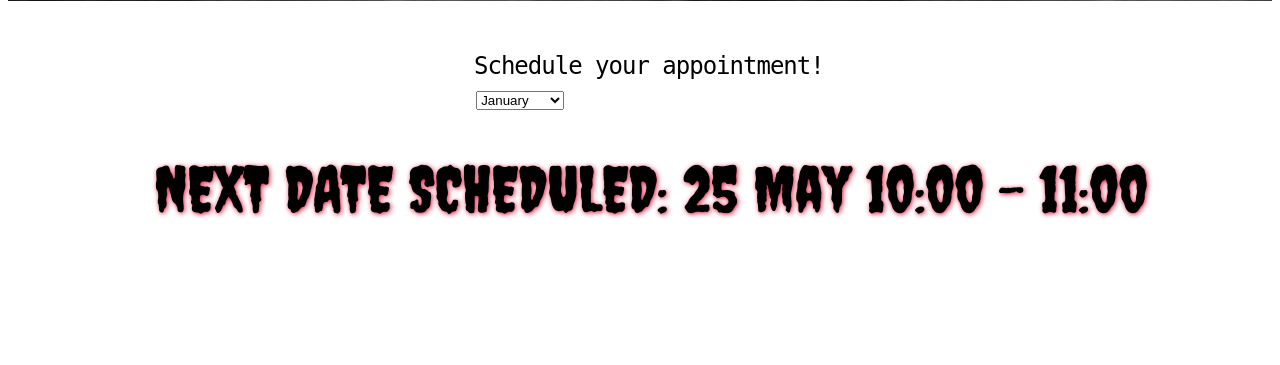
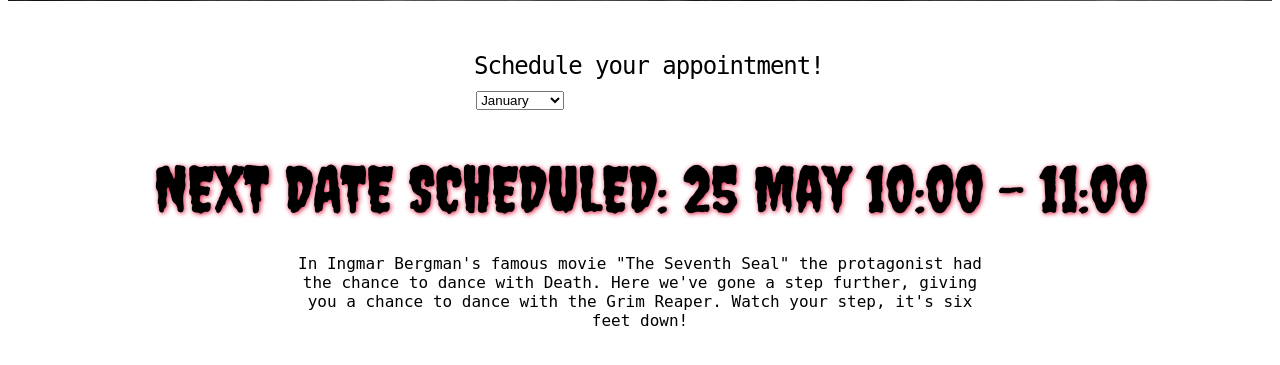
Before and after one commit to hardlanebakura/PortfolioWebsite, a Flask app: page / in a window 1280 px wide. Shown: the part 407-772 px from the top of the page. Run offline with Flask 2, Linux system fonts and the light colour scheme; data comes from the database, SQL or seed files in the repository; both versions use the stored data as it was after the commit; some libraries are stand-ins or nearby versions.

Commit message:
committing before upload

```diff
--- a/Templates/index.html
+++ b/Templates/index.html
@@ -58,4 +58,13 @@
         </div>
     </div>
 
+    <div id = "schedule_dance_info_wrapper">
+        <div id = "schedule_dance_info">
+            <p>
+                In Ingmar Bergman's famous movie "The Seventh Seal" the protagonist had the chance to dance with Death. Here we've gone a step further, giving you a chance to dance with the Grim Reaper.
+                Watch your step, it's six feet down!
+            </p>
+        </div>
+    </div>
+
 {% endblock %}
--- a/static/css/index.css
+++ b/static/css/index.css
@@ -539,3 +539,25 @@ div:after{
     }
 
 }
+
+#schedule_dance_info_wrapper {
+
+    display:flex;
+    justify-content:center;
+
+}
+
+#schedule_dance_info {
+
+    max-width:56%;
+    font-family: 'Fira Mono', monospace;
+
+}
+
+#schedule_dance_info p {
+
+  margin-top:4%;
+  text-align: center;
+  font-weight: 400;
+
+}
--- a/static/js/base.js
+++ b/static/js/base.js
@@ -136,11 +136,14 @@ monthSelect.addEventListener("change", event => {
 
                   scheduledDate = {"day":rmDate.parentNode.parentNode.previousElementSibling.innerText, "month":month, "hour":rmDate.previousElementSibling.innerText};
                   rmDate.style.display = "none";
+                  console.log(scheduledDates);
                   scheduledDates.forEach(d => {
 
+                    console.log(equalObjects(d, scheduledDate));
                     if (equalObjects(d, scheduledDate)) { scheduledDates.splice(scheduledDates.indexOf(d), 1); console.log(scheduledDates); }
 
                   })
+                  console.log(scheduledDates);
                   rmDate.previousElementSibling.style.pointerEvents = "auto";
                   rmDate.previousElementSibling.style.backgroundColor = "#F2F1F1";
                   ajaxRequest("DELETE", scheduledDate);
@@ -281,6 +284,11 @@ function sortListOfDicts(property) {
         if (property == "month") {
             var result = (months.indexOf(a[property]) < months.indexOf(b[property])) ? -1 : (months.indexOf(a[property]) > months.indexOf(b[property])) ? 1 : 0;
         }
+        if (property == "day") {
+
+            var result = (parseInt(a[property]) < parseInt(b[property])) ? -1 : (parseInt(a[property]) > parseInt(b[property])) ? 1 : 0;
+
+        }
         return result * sortOrder;
     }
 
@@ -288,7 +296,7 @@ function sortListOfDicts(property) {
 
 function getFirstDance() {
 
-    for (const scheduledDate of scheduledDates) scheduledDate["day"] = parseInt(scheduledDate["day"]);
+    console.log(scheduledDates);
     scheduledDates.sort(sortListOfDicts("month"));
     s = [];
     for (const scheduledDate of scheduledDates) {
@@ -298,6 +306,8 @@ function getFirstDance() {
     }
 
     s.sort(sortListOfDicts("day"));
+    console.log(s);
+    console.log(s[0]);
     (s[0] == undefined) ? danceClock.innerText = "SCHEDULE YOUR DANCE! " :  danceClock.innerText = `NEXT DATE SCHEDULED: ${Object.values(s[0]).toString().replaceAll(",", " ")}`;
 
 }
```
Also changed, not shown: dates.db.
